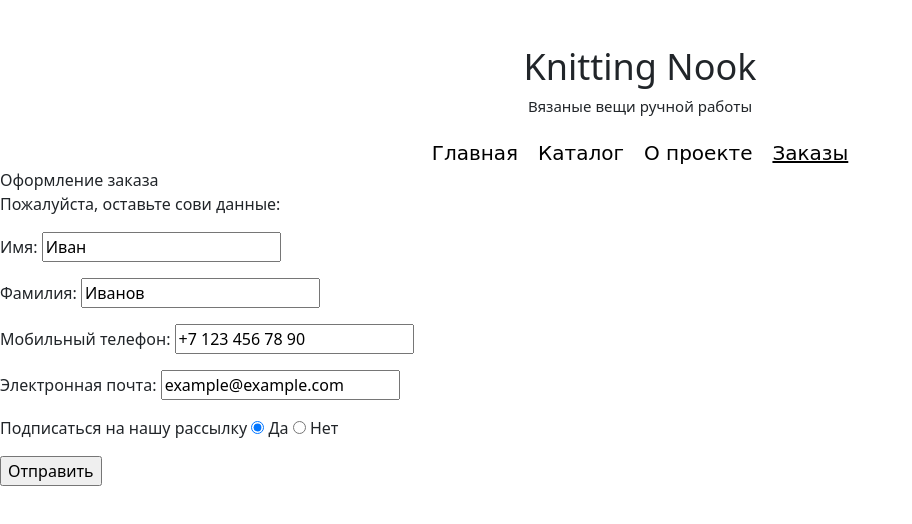
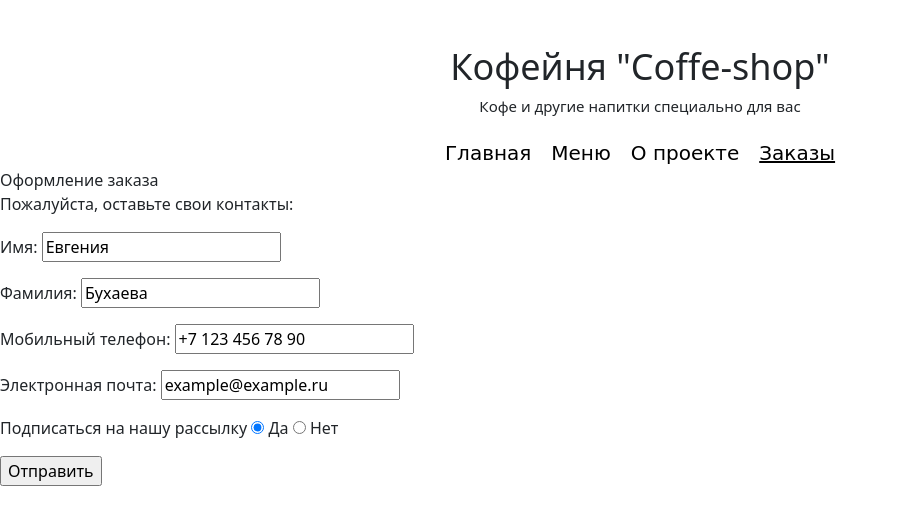
Before and after one commit to ebbukhaeva/coffe-shop, a plain HTML site: page orders.html in a window 1280 px wide. Shown: the whole page, without its empty margins (0-912 px from the left). Drawn offline with nearby package versions, Linux system fonts and the light colour scheme.

Commit message:
Update orders.html

```diff
--- a/orders.html
+++ b/orders.html
@@ -13,12 +13,12 @@
     <header>
 
 
-                    <div class="company-name"> Knitting Nook</div>
-                    <div class="company-description"> Вязаные вещи ручной работы</div>
+                    <div class="company-name"> Кофейня "Coffe-shop"</div>
+                    <div class="company-description"> Кофе и другие напитки специально для вас</div>
                     <nav>
                         <ul>
                             <li><a href="index.html" >Главная</a></li>
-                            <li><a href="shop.html">Каталог</a></li>
+                            <li><a href="shop.html">Меню</a></li>
                             <li><a href="project.html">О проекте</a></li>
                             <li><a href="orders.html" class="active" >Заказы</a></li>
 
@@ -28,18 +28,18 @@
                 <main>
                     <div> Оформление заказа </div>
                     <form action="https://www.bing.com/search?" id="UserEnter" name="UserEnter" target="_blank">
-                    <p>Пожалуйста, оставьте сови данные:<input type="hidden"  name="q" value="search"></p>
+                    <p>Пожалуйста, оставьте свои контакты:<input type="hidden"  name="q" value="search"></p>
 
            <p> <label for="name">Имя:</label>
-            <input type="text" id="name" name="name" value="Иван" required> </p>
+            <input type="text" id="name" name="name" value="Евгения" required> </p>
 
            <p> <label for="surname">Фамилия:</label>
-            <input type="text" id="surname" name="surname" value="Иванов" required> </p>
+            <input type="text" id="surname" name="surname" value="Бухаева" required> </p>
             <p> <label for="phone">Мобильный телефон:</label>
                 <input type="tel" id="phone" name="phone" value="+7 123 456 78 90" required> </p>
 
                 <p> <label for="email">Электронная почта:</label>
-                <input type="email" id="email" name="email" value="example@example.com" required> </p>
+                <input type="email" id="email" name="email" value="example@example.ru" required> </p>
                 <p> <label>Подписаться на нашу рассылку</label>
                     <input type="radio" id="option1" name="preference" value="option1" checked>
                     <label for="option1">Да</label>
```
